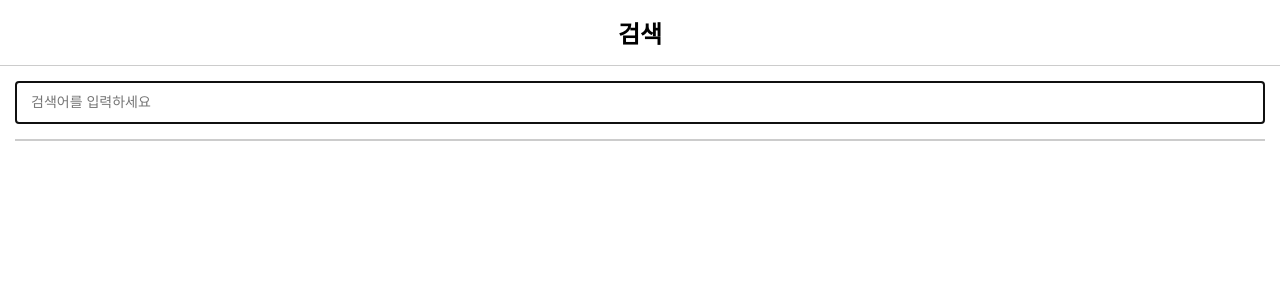
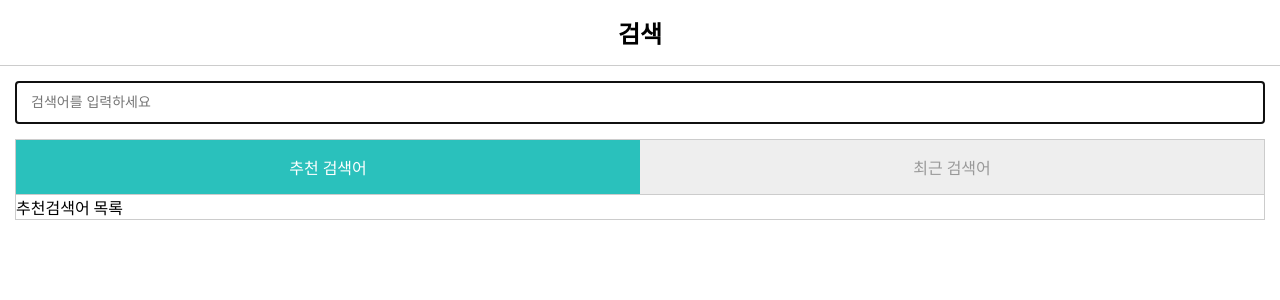
Before and after one commit to yellow2041/react-search, a React app in the folder component/: page / in a window 1280 px wide. Shown: the top 300 px of the page. Built offline with nearby package versions, Linux system fonts and the light colour scheme.

Commit message:
추천검색어, 검색기록 탭 구현

```diff
--- a/component/src/App.js
+++ b/component/src/App.js
@@ -3,6 +3,7 @@ import Header from "./components/Header.js";
 import SearchForm from "./components/SearchForm.js";
 import SearchResult from "./components/SearchResult.js";
 import store from "./Store.js";
+import Tabs, { TabType } from "./components/Tab.js";
 
 class App extends React.Component {
   constructor() {
@@ -12,6 +13,7 @@ class App extends React.Component {
       searchKeyword: "",
       searchResult: [],
       submitted: false,
+      selectedTab: TabType.KEYWORD,
     };
   }
 
@@ -34,7 +36,7 @@ class App extends React.Component {
     });
   }
   render() {
-    const { searchKeyword, submitted, searchResult } = this.state;
+    const { searchKeyword, submitted, searchResult, selectedTab } = this.state;
     return (
       <>
         <Header title="검색" />
@@ -46,7 +48,18 @@ class App extends React.Component {
             onReset={() => this.handleReset()}
           />
           <div className="content">
-            {submitted && <SearchResult data={searchResult} />}
+            {submitted ? (
+              <SearchResult data={searchResult} />
+            ) : (
+              <>
+                <Tabs
+                  selectedTab={selectedTab}
+                  onChange={(selectedTab) => this.setState({ selectedTab })}
+                />
+                {selectedTab === TabType.KEYWORD && <>추천검색어 목록</>}
+                {selectedTab === TabType.HISTORY && <>최근검색어 목록</>}
+              </>
+            )}
           </div>
         </div>
       </>
--- a/component/src/components/SearchResult.js
+++ b/component/src/components/SearchResult.js
@@ -1,7 +1,6 @@
 import React from "react";
 
 const SearchResult = ({ data = [] }) => {
-  console.log(data);
   if (data.length <= 0) {
     return <div className="empty-box">검색 결과가 없습니다.</div>;
   }
--- /dev/null
+++ b/component/src/components/Tab.js
@@ -0,0 +1,33 @@
+import React from "react";
+
+export const TabType = {
+  KEYWORD: "KEYWORD",
+  HISTORY: "HISTORY",
+};
+
+const TabLabel = {
+  [TabType.KEYWORD]: "추천 검색어",
+  [TabType.HISTORY]: "최근 검색어",
+};
+
+const Tabs = ({ selectedTab, onChange }) => {
+  return (
+    <>
+      <ul className="tabs">
+        {Object.values(TabType).map((tabType) => {
+          return (
+            <li
+              className={selectedTab === tabType ? "active" : ""}
+              key={tabType}
+              onClick={() => onChange(tabType)}
+            >
+              {TabLabel[tabType]}
+            </li>
+          );
+        })}
+      </ul>
+    </>
+  );
+};
+
+export default Tabs;
```
